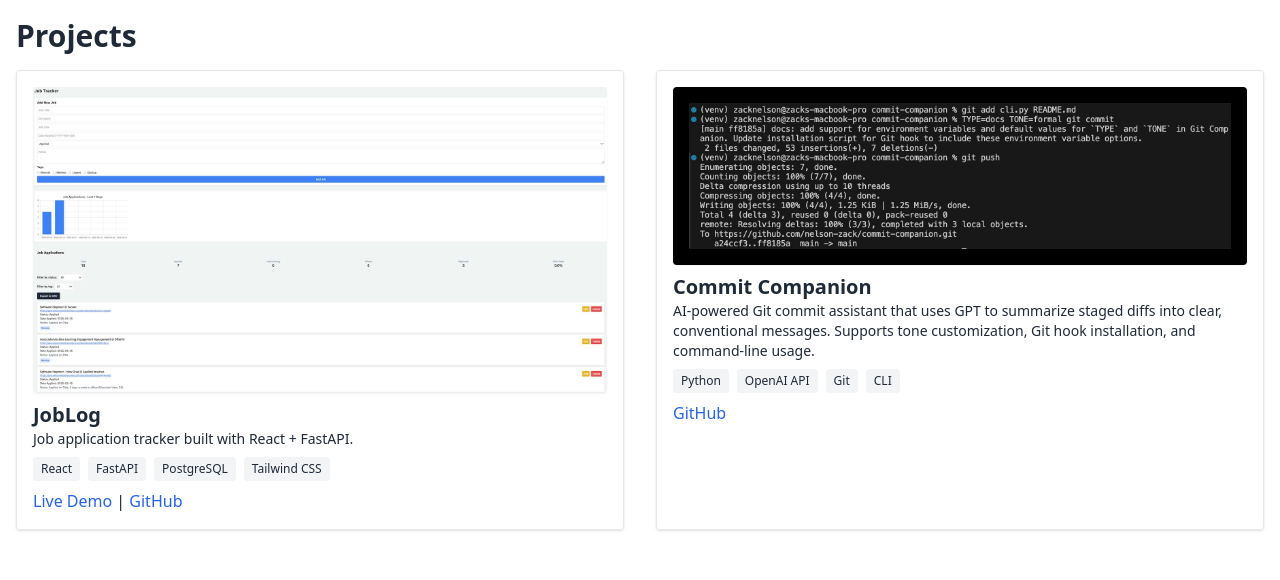
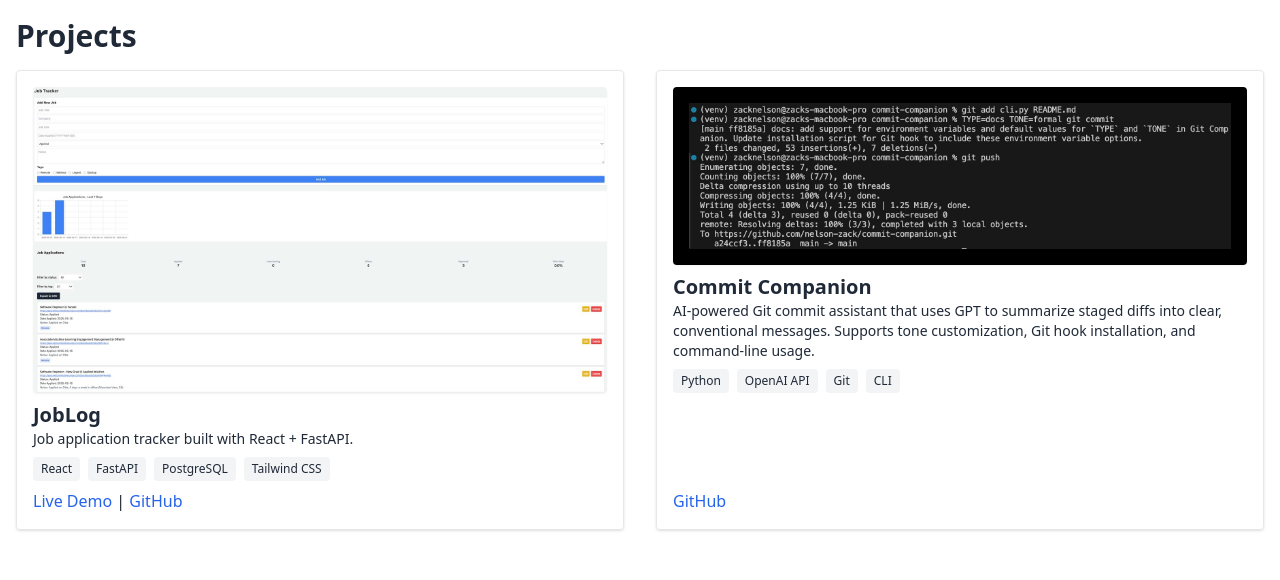
Before and after one commit to nelson-zack/portfolio, a React (Vite) app: page / in a window 1280 px wide. Shown: the part 338-918 px from the top of the page. Built offline with nearby package versions, Linux system fonts and the light colour scheme.

Commit message:
feat: refactor App.tsx to include JobLog and Commit Companion cards with improved styling and layout. Add links to Live Demo and GitHub for JobLog. Add GitHub link for Commit Companion.

```diff
--- a/src/App.tsx
+++ b/src/App.tsx
@@ -31,7 +31,8 @@
         <section id="projects">
           <h2 className="text-3xl font-semibold mb-4">Projects</h2>
           <div className="grid md:grid-cols-2 gap-8">
-            <div className="p-4 border rounded shadow hover:shadow-lg transition">
+            {/* JobLog Card */}
+            <div className="p-4 border rounded shadow hover:shadow-lg transition flex flex-col justify-between min-h-[460px]">
               <img
                 src="/joblog-thumb.jpg"
                 alt="Screenshot of JobLog"
@@ -45,12 +46,16 @@
                 <span className="bg-gray-100 text-gray-800 px-2 py-1 rounded">PostgreSQL</span>
                 <span className="bg-gray-100 text-gray-800 px-2 py-1 rounded">Tailwind CSS</span>
               </div>
+              <div className="mt-auto">
                 <a href="https://joblog.zacknelson.dev/" className="text-blue-600 hover:underline hover:text-blue-800 transition" target="_blank" rel="noopener noreferrer">Live Demo</a>{" "}
                 |{" "}
                 <a href="https://github.com/nelson-zack/joblog" className="text-blue-600 hover:underline hover:text-blue-800 transition" target="_blank" rel="noopener noreferrer">GitHub</a>
               </div>
+            </div>
 
-            <div className="p-4 border rounded shadow hover:shadow-lg transition">
+            {/* Commit Companion Card */}
+            <div className="p-4 border rounded shadow hover:shadow-lg transition flex flex-col min-h-[460px]">
+              <div className="flex-1 flex flex-col">
                 <img
                   src="/commit-companion-thumb.jpg"
                   alt="Screenshot of Commit Companion"
@@ -66,7 +71,17 @@
                   <span className="bg-gray-100 text-gray-800 px-2 py-1 rounded">Git</span>
                   <span className="bg-gray-100 text-gray-800 px-2 py-1 rounded">CLI</span>
                 </div>
-              <a href="https://github.com/nelson-zack/commit-companion" className="text-blue-600 hover:underline hover:text-blue-800 transition" target="_blank" rel="noopener noreferrer">GitHub</a>
+              </div>
+              <div className="mt-auto">
+                <a
+                  href="https://github.com/nelson-zack/commit-companion"
+                  className="text-blue-600 hover:underline hover:text-blue-800 transition"
+                  target="_blank"
+                  rel="noopener noreferrer"
+                >
+                  GitHub
+                </a>
+              </div>
             </div>
           </div>
         </section>
```
Lines whose indentation alone changed are shown as unchanged.
